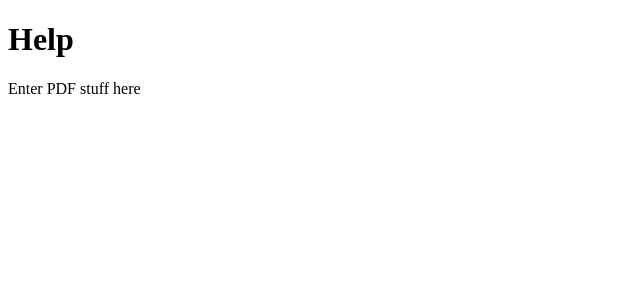
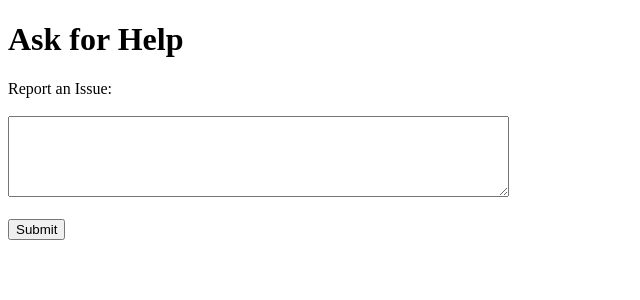
Before and after one commit to cfgchicago23/Team-10, a React (Create React App) app in the folder global-family/: page /HelpPage in a window 1280 px wide. Shown: the top 300 px of the page, without its empty margins (0-640 px from the left). Built offline with nearby package versions, Linux system fonts and the light colour scheme.

Commit message:
added help form

```diff
--- a/global-family/src/help.js
+++ b/global-family/src/help.js
@@ -1,8 +1,16 @@
 import React, { useState } from 'react';
 
 const HelpPage = () => {
-    return (<div><h1>Help</h1>
-    <p>Enter PDF stuff here</p>
+    return (<div><h1>Ask for Help</h1>
+        <form>
+            <label for="formTitle">Report an Issue:</label><br />
+            <br />
+            <textarea rows="5" cols="60" name="description">
+
+            </textarea><br /><br />
+            <input type="submit" value="Submit" />
+        </form>
+
     </div>);
 }
 
```
